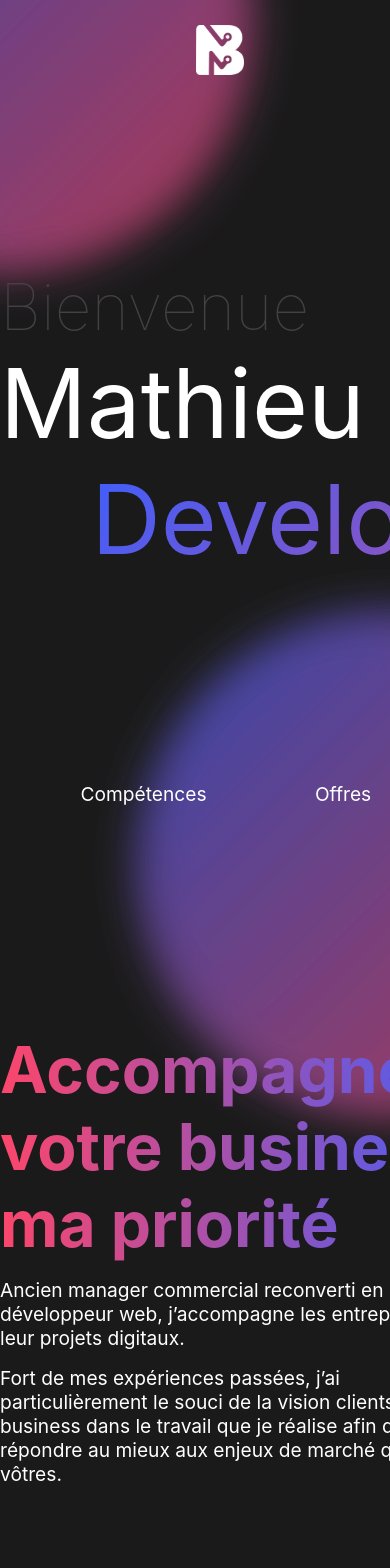
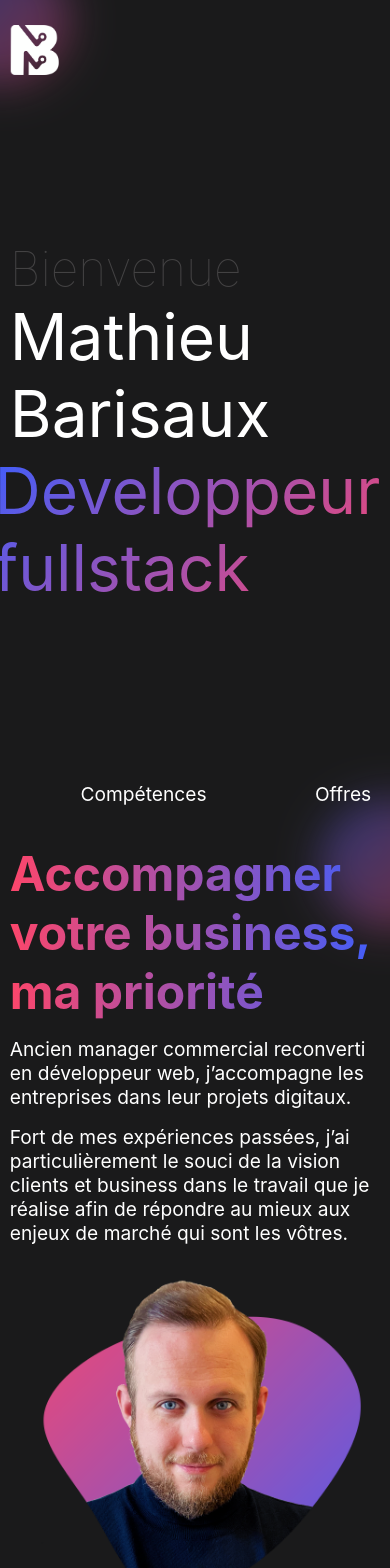
Before and after one commit to MathieuBarisaux/portfolio, a Next.js app: page / in a window 390 px wide. Shown: the top 1568 px of the page. Built offline with nearby package versions, Linux system fonts and the light colour scheme.

Commit message:
Change motion farmer to gsap

```diff
--- a/components/Header/Header.js
+++ b/components/Header/Header.js
@@ -2,8 +2,6 @@ import styles from "./Header.module.scss";
 
 // ** Next **
 import Image from "next/image";
-
-import Button from "../Button/Button";
 
 const Header = () => {
   return (
--- a/components/Header/Header.module.scss
+++ b/components/Header/Header.module.scss
@@ -8,6 +8,7 @@
   position: fixed;
   left: 50%;
   z-index: 10;
+  transform: translate(-50%);
 
   &__logo {
     width: 50px;
@@ -15,9 +16,4 @@
     cursor: pointer;
     position: relative;
   }
-
-  p {
-    font-size: 1.1rem;
-    color: #ffff;
-  }
 }
--- a/components/Presentation/Presentation.js
+++ b/components/Presentation/Presentation.js
@@ -1,67 +1,26 @@
 import style from "./Presentation.module.scss";
-
-// ** Hooks **
-import { useState, useEffect } from "react";
-
-// ** Motion **
-import { motion, useAnimation } from "framer-motion";
-import { useInView } from "react-intersection-observer";
 
 // ** Image **
 import Image from "next/image";
 
 const Presentation = ({ setUserMenuFocus }) => {
-  const control = useAnimation();
-  const [ref, inView] = useInView();
-
-  const variantsLeft = {
-    hidden: { opacity: 0, x: -100, transition: { duration: 1 } },
-    visible: { opacity: 1, x: 0, transition: { duration: 0.7 } },
-  };
-
-  const variantsRight = {
-    hidden: { opacity: 0, x: 100, transition: { duration: 1 } },
-    visible: { x: 0, opacity: 1, transition: { duration: 0.7 } },
-  };
-
-  useEffect(() => {
-    if (inView) {
-      control.start("visible");
-      setUserMenuFocus(1);
-    } else {
-      control.start("hidden");
-    }
-  }, [control, inView]);
-
   return (
     <div className={[style.Presentation, "container"].join(" ")}>
       <div className={style.Presentation__content}>
-        <motion.div
-          className={style.Presentation__left}
-          variants={variantsLeft}
-          animate={control}
-          initial="hidden"
-        >
+        <div className={style.Presentation__left}>
           <h2>Accompagner votre business, ma priorité</h2>
           <p>
             Ancien manager commercial reconverti en développeur web,
             j’accompagne les entreprises dans leur projets digitaux.
           </p>
-          <p></p>
           <p>
             Fort de mes expériences passées, j’ai particulièrement le souci de
             la vision clients et business dans le travail que je réalise afin de
             répondre au mieux aux enjeux de marché qui sont les vôtres.
           </p>
-          <p ref={ref}></p>
-        </motion.div>
+        </div>
 
-        <motion.div
-          className={style.Presentation__right}
-          variants={variantsRight}
-          animate={control}
-          initial="hidden"
-        >
+        <div className={style.Presentation__right}>
           <Image
             src={"/mathieu_barisaux.png"}
             layout={"fill"}
@@ -74,26 +33,7 @@ const Presentation = ({ setUserMenuFocus }) => {
               style.Presentation__shadow__1,
             ].join(" ")}
           ></div>
-
-          {/* <div
-            className={[
-              style.Presentation__bar,
-              style.Presentation__bar_1,
-            ].join(" ")}
-          ></div>
-          <div
-            className={[
-              style.Presentation__bar,
-              style.Presentation__bar_2,
-            ].join(" ")}
-          ></div>
-          <div
-            className={[
-              style.Presentation__bar,
-              style.Presentation__bar_3,
-            ].join(" ")}
-          ></div> */}
-        </motion.div>
+        </div>
       </div>
     </div>
   );
--- a/components/Presentation/Presentation.module.scss
+++ b/components/Presentation/Presentation.module.scss
@@ -17,6 +17,10 @@
   justify-content: center;
   height: 100vh;
 
+  @media screen and (max-width: 1080px) {
+    height: fit-content;
+  }
+
   p {
     margin-bottom: 1rem;
   }
@@ -25,6 +29,10 @@
     display: flex;
     align-items: center;
     justify-content: space-between;
+
+    @media screen and (max-width: 1080px) {
+      flex-direction: column;
+    }
   }
 
   &__left {
@@ -43,6 +51,14 @@
     p {
       font-size: 1.2rem;
     }
+
+    @media screen and (max-width: 1080px) {
+      width: 100%;
+
+      h2 {
+        font-size: 3rem;
+      }
+    }
   }
 
   &__right {
@@ -51,5 +67,10 @@
     max-width: 50%;
     height: 350px;
     position: relative;
+
+    @media screen and (max-width: 1080px) {
+      width: 100%;
+      min-width: 100%;
+    }
   }
 }
--- a/components/Welcome/Welcome.js
+++ b/components/Welcome/Welcome.js
@@ -1,74 +1,66 @@
 import style from "./Welcome.module.scss";
 
 // ** Hooks **
-import { useEffect } from "react";
+import { useRef, useEffect } from "react";
 
-// ** Motion **
-import { motion, useAnimation } from "framer-motion";
-import { useInView } from "react-intersection-observer";
+// ** Dependancies **
+import { gsap } from "gsap";
+import { ScrollTrigger } from "gsap/dist/ScrollTrigger";
 
 const Welcome = ({ setUserMenuFocus }) => {
-  const variantsH1 = {
-    hidden: { opacity: 0 },
-    visible: { opacity: 1 },
-  };
-
-  const variantsH2 = {
-    hidden: { opacity: 0, transition: { duration: 1 } },
-    visible: { x: 0, opacity: 1 },
-  };
-
-  const control = useAnimation();
-  const [ref, inView] = useInView();
-
-  const [hidden, setHidden] = useInView();
+  gsap.registerPlugin(ScrollTrigger);
+  const ref = useRef(null);
 
   useEffect(() => {
-    if (inView) {
-      control.start("visible");
-      setUserMenuFocus(0);
-    } else {
-      control.start("hidden");
-    }
-  }, [control, inView]);
+    const element = ref.current;
+
+    gsap.fromTo(
+      element.querySelector("#title"),
+      {
+        opacity: 1,
+        x: 0,
+      },
+      {
+        opacity: 0,
+        x: 100,
+        scrollTrigger: {
+          trigger: element.querySelector("#lol"),
+          start: "top top",
+          end: "center center",
+          scrub: true,
+        },
+      }
+    );
+
+    gsap.fromTo(
+      element.querySelector("#bam"),
+      {
+        opacity: 1,
+        x: 0,
+      },
+      {
+        opacity: 0,
+        x: -100,
+        scrollTrigger: {
+          trigger: element.querySelector("#lol"),
+          start: "top top",
+          end: "center center",
+          scrub: true,
+        },
+      }
+    );
+  }, []);
 
   return (
-    <motion.div
+    <div
       className={[style.Welcome, "container"].join(" ")}
-      animate={control}
-      variants={variantsH1}
+      id={"lol"}
+      ref={ref}
     >
-      <motion.p
-        variants={variantsH1}
-        animate={control}
-        initial="hidden"
-        ref={ref}
-      >
-        Bienvenue
-      </motion.p>
-      <motion.p
-        variants={variantsH1}
-        animate={"visible"}
-        transition={{
-          duration: 0.6,
-          delay: 0.6,
-        }}
-        initial="hidden"
-      >
-        Mathieu Barisaux
-      </motion.p>
-      <motion.p
-        variants={variantsH2}
-        animate={"visible"}
-        transition={{
-          duration: 0.6,
-          delay: 1.2,
-        }}
-        initial="hidden"
-      >
-        Developpeur fullstack
-      </motion.p>
-    </motion.div>
+      <p>Bienvenue</p>
+      <p id={"title"}>Mathieu Barisaux</p>
+      <p id={"bam"}>Developpeur fullstack</p>
+    </div>
   );
 };
 
--- a/components/Welcome/Welcome.module.scss
+++ b/components/Welcome/Welcome.module.scss
@@ -18,7 +18,12 @@
   position: relative;
   justify-content: center;
   flex: 1;
-  height: calc(100vh);
+  height: 100vh;
+
+  @media screen and (max-width: 1080px) {
+    height: 100vh;
+    min-height: -webkit-fill-available;
+  }
 
   p {
     &:first-child {
@@ -40,5 +45,19 @@
       background-clip: text;
       -webkit-text-fill-color: transparent;
     }
+
+    @media screen and (max-width: 1080px) {
+      &:first-child {
+        font-size: 3rem;
+      }
+
+      &:nth-child(2) {
+        font-size: 4rem;
+      }
+
+      &:nth-child(3) {
+        font-size: 4rem;
+      }
+    }
   }
 }
--- a/package.json
+++ b/package.json
@@ -9,11 +9,10 @@
     "lint": "next lint"
   },
   "dependencies": {
-    "framer-motion": "^7.5.0",
+    "gsap": "^3.11.2",
     "next": "12.3.1",
     "react": "18.2.0",
     "react-dom": "18.2.0",
-    "react-intersection-observer": "^9.4.0",
     "sass": "^1.55.0"
   },
   "devDependencies": {
--- a/pages/index.js
+++ b/pages/index.js
@@ -21,12 +21,6 @@ export default function Home() {
         <link rel="icon" href="/favicon.ico" />
       </Head>
 
-      <div
-        className={[styles.Home__shadow, styles.Home__shadow__1].join(" ")}
-      ></div>
-      <div
-        className={[styles.Home__shadow, styles.Home__shadow__2].join(" ")}
-      ></div>
       <Header />
 
       <Welcome setUserMenuFocus={setUserMenuFocus} />
--- a/styles/Home.module.scss
+++ b/styles/Home.module.scss
@@ -13,14 +13,20 @@
   }
 }
 
-.LOL {
-  height: 100vh;
-  background-color: #fff;
+@keyframes topToBottom {
+  0% {
+    top: -10%;
+  }
+  50% {
+    top: 5%;
+  }
+  100% {
+    top: -10%;
+  }
 }
 
 .Home {
   position: relative;
-  scroll-behavior: smooth;
   width: 100%;
   max-width: 100%;
   overflow-x: hidden;
@@ -33,15 +39,6 @@
     justify-content: space-between;
   }
 
-  &__wrapper {
-    height: 100%;
-    max-height: 100%;
-
-    &::-webkit-scrollbar {
-      display: none;
-    }
-  }
-
   &__shadow {
     position: absolute;
     background-color: transparent;
@@ -51,6 +48,11 @@
     transform: translate(-50%, -50%);
     opacity: 0.6;
     z-index: -1;
+
+    @media screen and (max-width: 1080px) {
+      width: 140px;
+      height: 130px;
+    }
 
     &__1 {
       top: 0%;
--- a/styles/globals.scss
+++ b/styles/globals.scss
@@ -25,4 +25,8 @@ a {
 .container {
   width: 1080px;
   margin: auto;
+
+  @media screen and (max-width: 1080px) {
+    width: 95%;
+  }
 }
```
Also changed, not shown: 1 other file (tests, documents, lock files or other folders).
